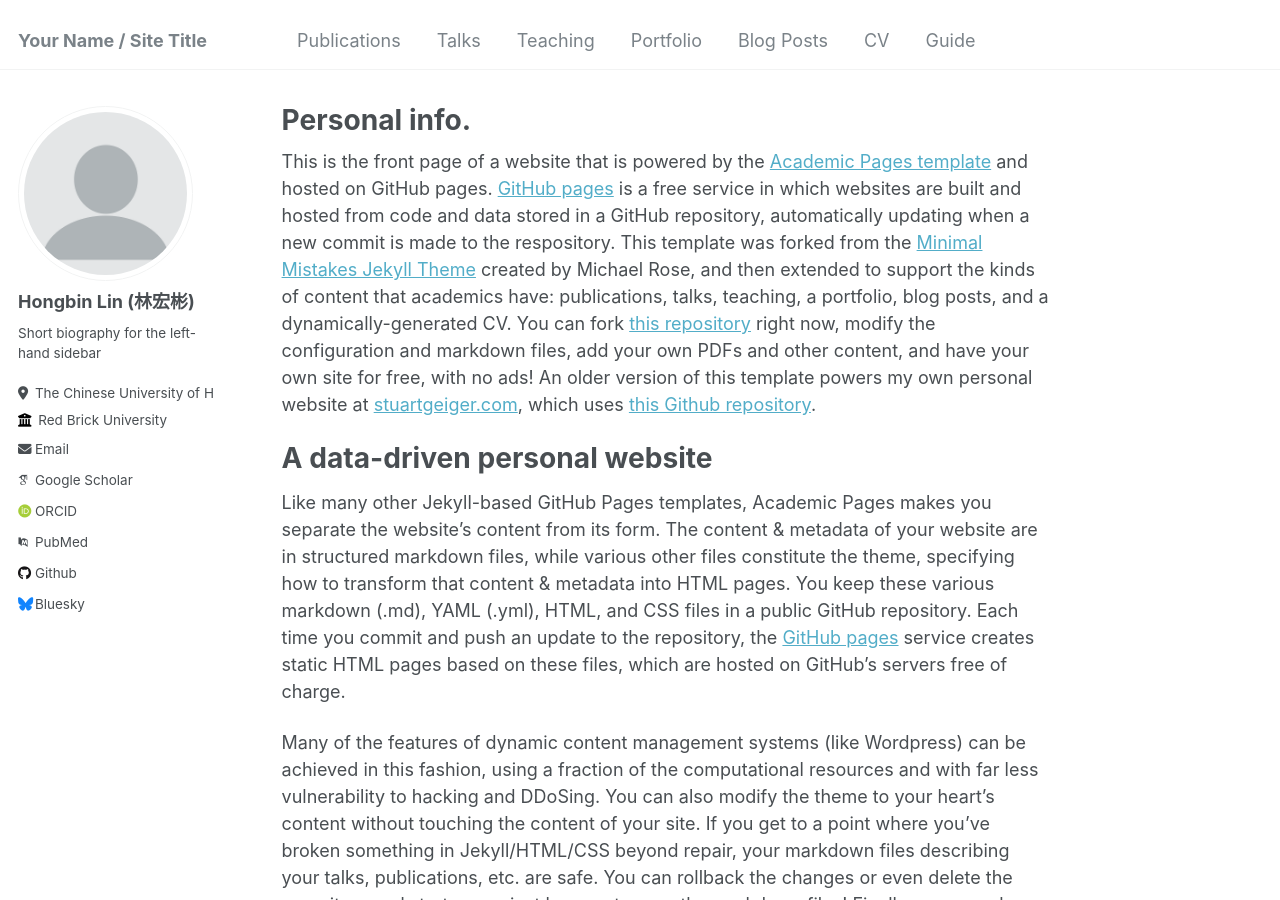
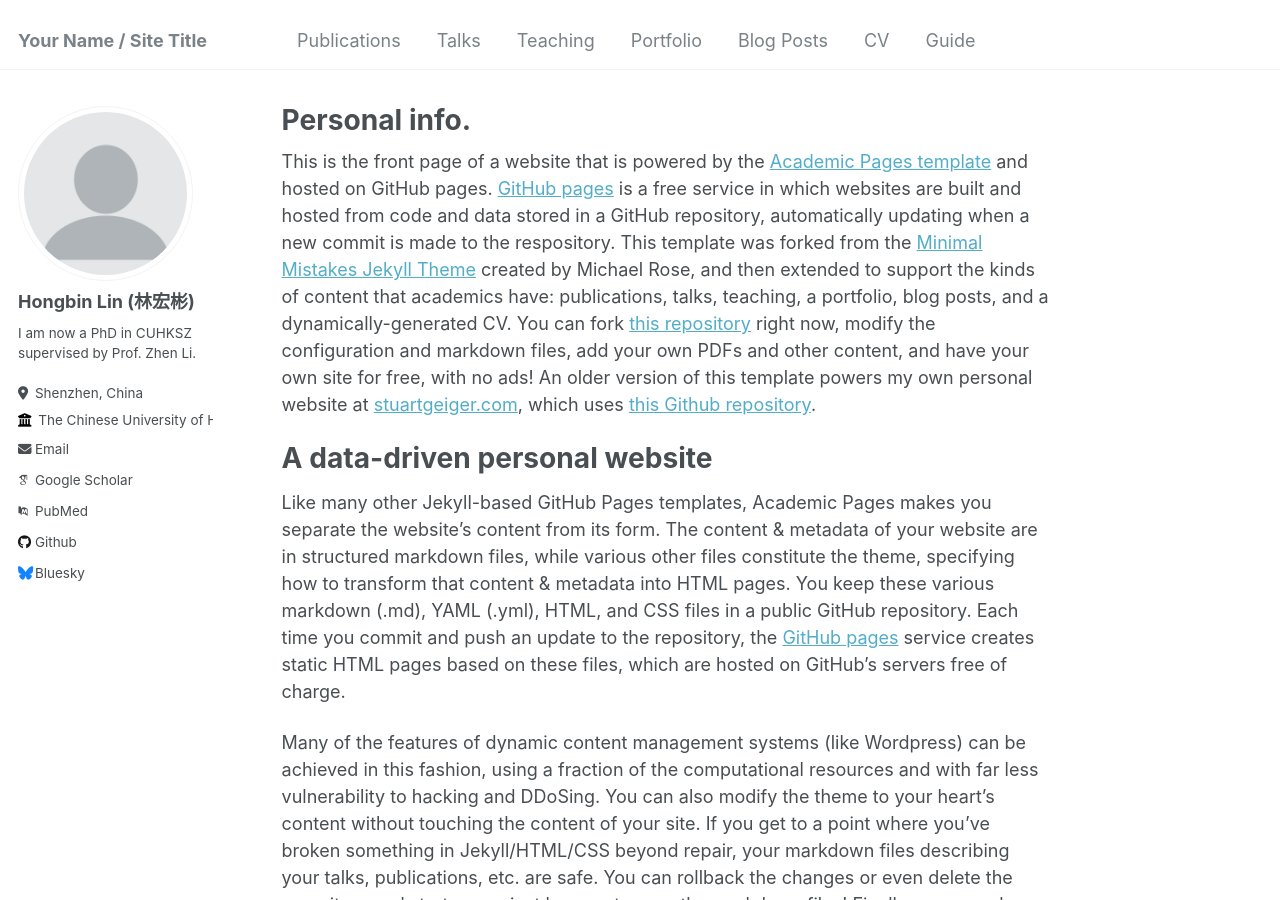
Before and after one commit to Hongbin98/hongbinlin.github.io, a Jekyll site: the page built from _pages/about.md, in a window 1280 px wide and 900 px high. Built offline with Jekyll 4.4.1, drawn with Linux system fonts in a browser that asks for light colours; some web fonts are replaced.

Commit message:
Update _config.yml

```diff
--- a/_config.yml
+++ b/_config.yml
@@ -24,17 +24,17 @@ author:
   avatar           : "profile.png"
   name             : "Hongbin Lin (林宏彬)"
   pronouns         : # example: "she/her"
-  bio              : "Short biography for the left-hand sidebar"
-  location         : "The Chinese University of Hong Kong, Shenzhen"
-  employer         : "Red Brick University"
+  bio              : "I am now a PhD in CUHKSZ supervised by Prof. Zhen Li."
+  location         : "Shenzhen, China"
+  employer         : "The Chinese University of Hong Kong, Shenzhen"
   uri              : # URL
   email            : "hongbinlin@link.cuhk.edu.cn"
 
   # Academic websites
   arxiv            : # URL - Update with the correct link to your profile
-  googlescholar    : "https://scholar.google.com/citations?user=PS_CX0AAAAAJ"
+  googlescholar    : "https://scholar.google.com/citations?user=LqX1k5QAAAAJ&hl=en&oi=ao"
   impactstory      : # URL
-  orcid            : "http://orcid.org/yourorcidurl"
+  orcid            : # "http://orcid.org/yourorcidurl"
   semantic         : # URL
   pubmed           : "https://www.ncbi.nlm.nih.gov/pubmed/?term=john+snow"
   researchgate     : # URL
@@ -43,7 +43,7 @@ author:
   bitbucket        : # Username - Update with your username on the site
   codepen          : # Username
   dribbble         : # Username
-  github           : "academicpages"
+  github           : "https://github.com/Hongbin98"
   kaggle           : # Username
   stackoverflow    : # User number or user number and name (i.e., use "1" or "1/jeff-atwood")
 
```
